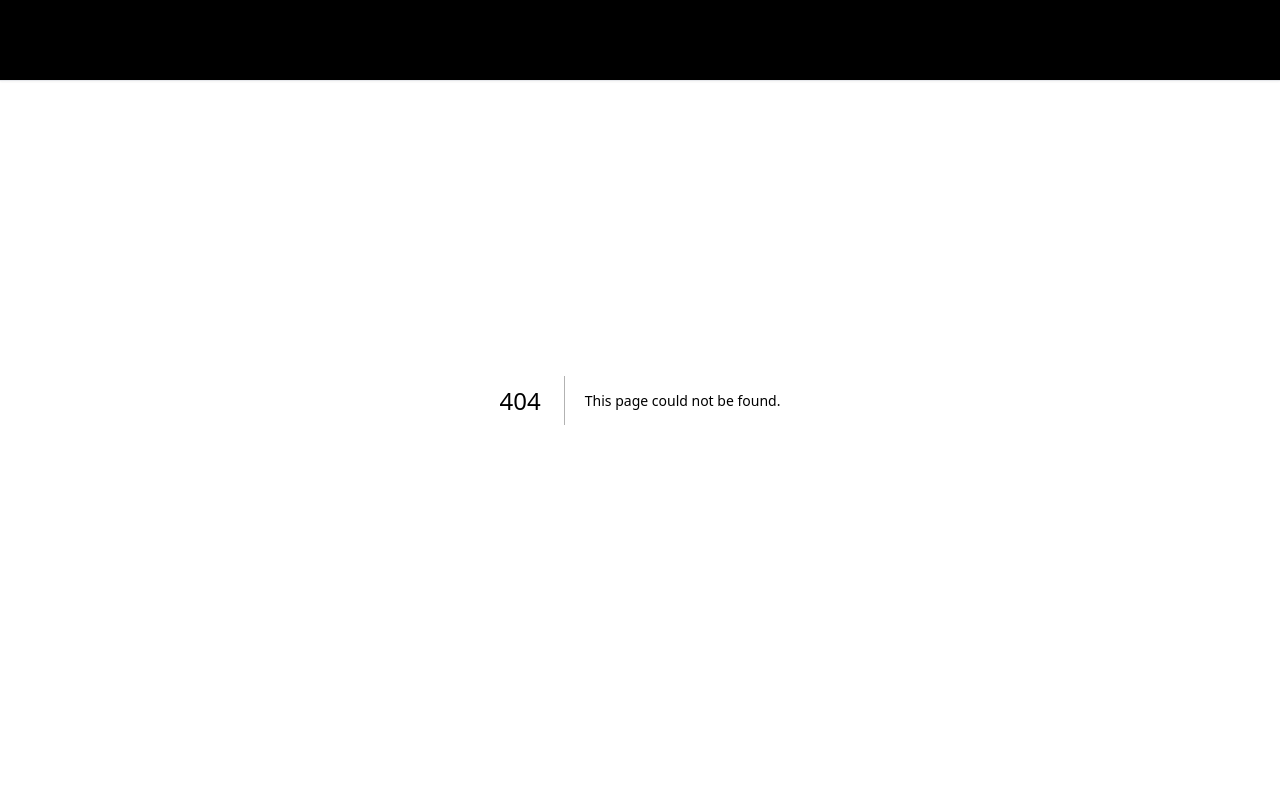
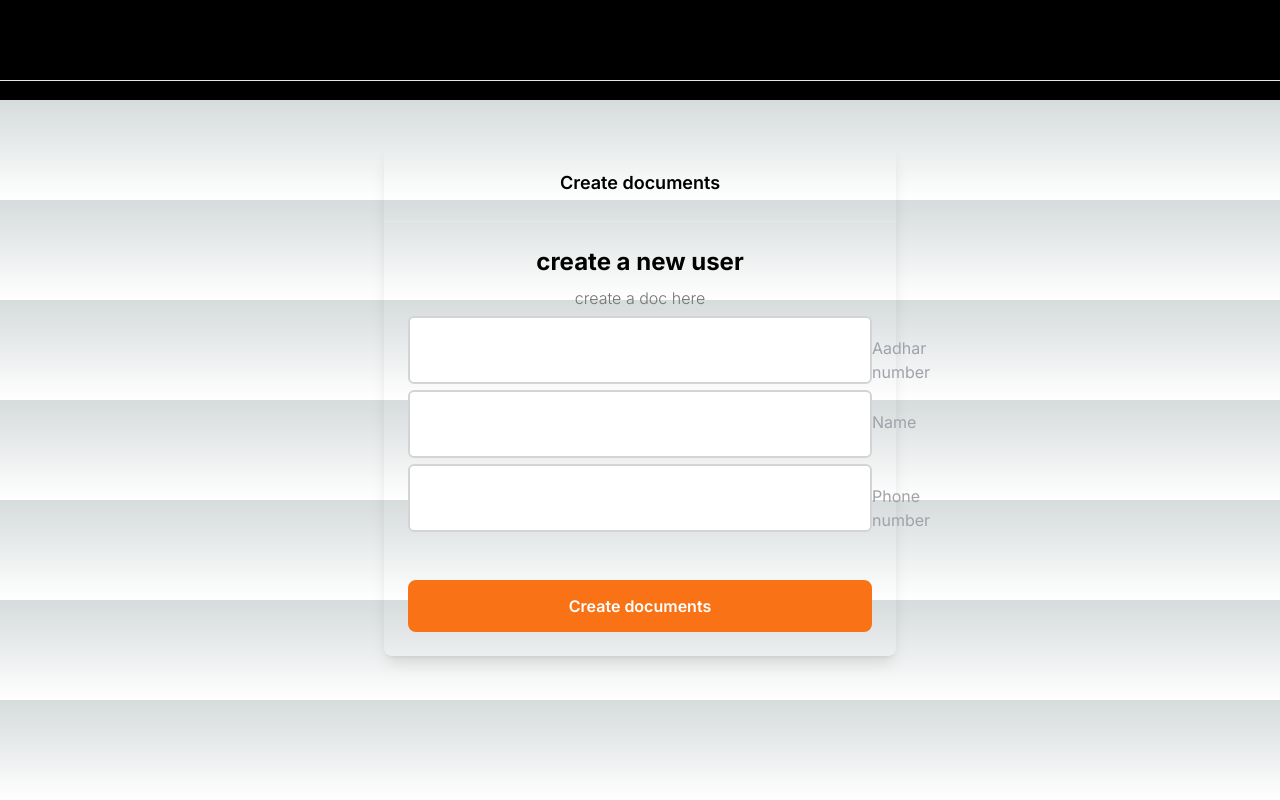
Before and after one commit to shivansh193/bc-frontend, a Next.js app: page /adduser in a window 1280 px wide. Before the commit this address had no page. Built offline with nearby package versions, Linux system fonts and the light colour scheme.

Commit message:
something

```diff
--- /dev/null
+++ b/app/adduser/Form.tsx
@@ -0,0 +1,79 @@
+"use client";
+
+
+import { useCallback, useState } from "react";
+import { FieldValues, SubmitHandler, useForm } from "react-hook-form";
+import Modal from "../components/Modal"
+import Heading from "../components/Heading";
+import Input from "../components/Input"
+import { useRouter } from "next/navigation";
+
+const Form = () => {
+  const router = useRouter();
+  const [isLoading, setIsLoading] = useState(false);
+
+  const {
+    register,
+    handleSubmit,
+    formState: { errors },
+  } = useForm<FieldValues>({
+    defaultValues: {
+     number:"",
+     phone:"",
+     name:""
+
+    },
+  });
+
+
+  const bodyContent = (
+    <div className="flex flex-col gap-[6px]">
+      <Heading
+        title="create a new user "
+        subtitle="create a doc here"
+        center
+      />
+
+      <Input
+        id="number"
+        type="text"
+        label="Aadhar number"
+        disabled={isLoading}
+        register={register}
+        errors={errors}
+        required
+      />
+        <Input
+        id="name"
+        type="text"
+        label="Name"
+        disabled={isLoading}
+        register={register}
+        errors={errors}
+        required
+      />
+        <Input
+        id="phone"
+        type="text"
+        label="Phone number"
+        disabled={isLoading}
+        register={register}
+        errors={errors}
+        required
+      />
+    </div>
+  );
+
+
+  return (
+    <Modal
+      disabled={isLoading}
+      title="Create documents"
+      actionLabel="Create documents"
+      onSubmit={()=>{}}
+      body={bodyContent}
+    />
+  );
+};
+
+export default Form
--- /dev/null
+++ b/app/adduser/page.tsx
@@ -0,0 +1,9 @@
+import Form from "./Form"
+const getDoc=()=>{
+return(
+    <div className="pt-[100px] bg-black">
+        <Form />
+        </div>
+)
+}
+export default getDoc
```
